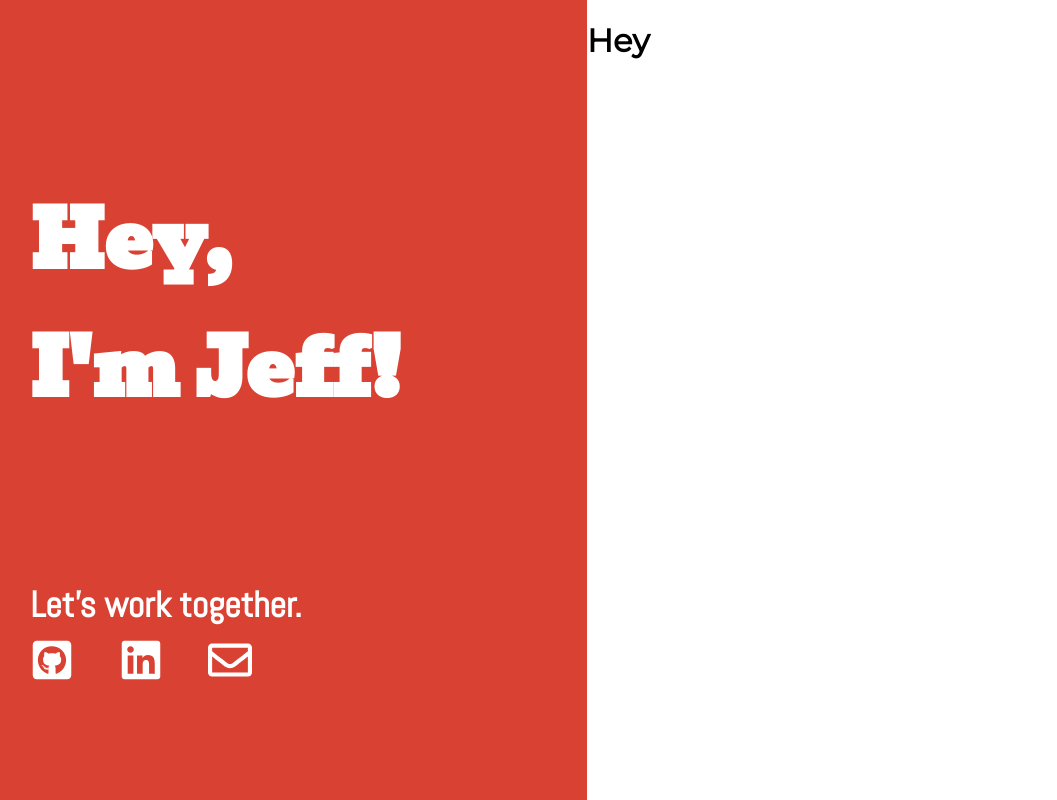
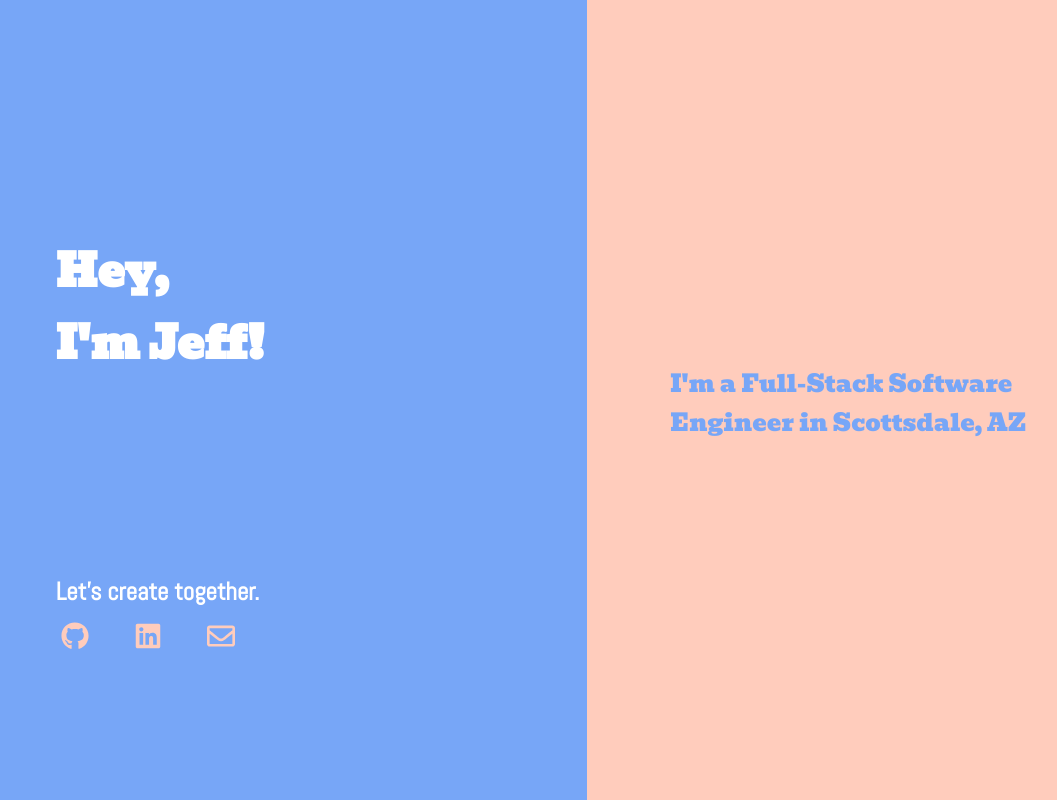
Before and after one commit to JTSwisher/Portfolio, a React (Create React App) app: page / in a window 1280 px wide. Shown: the whole page, without its empty margins (53-1110 px from the left). Built offline with nearby package versions, Linux system fonts and the light colour scheme.

Commit message:
home container styling layout changes

```diff
--- a/src/App.css
+++ b/src/App.css
@@ -1,9 +1,9 @@
 html, body {
-  font-family: 'Montserrat', sans-serif;
-  height: 100%;
-  width: 100%;
   margin: 0;
-  background-repeat:no-repeat;
+  padding: 0;
+  box-sizing: border-box;
+  overflow-x: hidden;
+  overflow-y: auto;
 }
 
 .flex-container {
@@ -11,20 +11,21 @@ html, body {
 }
 
 /* home container styles */
+/* left side */
 .home-left-side {
   width: 50vw;
   height: 100vh;
   display: flex;
   flex-direction: column;
   justify-content: space-evenly;
-  background-color: #d94133;
+  background-color: #77A6F7;
   color: white;
 }
 
 .greeting-left {
   font-family: 'Bevan', cursive;
-  margin: 0;
-  font-size: 5em;
+  font-size: 45px;
+  font-weight: bold;
 }
 
 #greeting-left {
@@ -33,35 +34,61 @@ html, body {
   width: 100%;
   align-items: flex-start;
   margin-top: 10%;
-  padding-left: 13%;
+  padding-left: 17%;
+  overflow: hidden;
 
 }
 
 .contact-greeting-left {
-  font-family: 'Abel';
   display: flex;
   flex-direction: column;
-  margin-left: 13%;
+  margin-left: 17%;
 
 }
 
 #contact-greeting-left {
-  font-size: 2.25em;
+  font-family: 'Abel';
+  font-size: 25px;
   margin-bottom: 10px;
+  color:  white;
 }
 
-
+.contact {
+  padding: 5px;
+  display: flex;
+  width: 50%;
+}
 
 #home-icons {
-  font-size: 2.75em;
+  font-size: 1.75em;
   margin-right: 45px;
-  color: white;
+  justify-content: flex-start;
+  color: #FFCCBC;
 }
 
+/* right side */
 .home-right-side {
-  position: fixed;
-  width: 50%;
-  height: 100%;
-  right: 0;
-  background-color: white;
+  width: 50vw;
+  height: 100vh;
+  display: flex;
+  flex-direction: column;
+  justify-content: space-evenly;
+  background-color: #FFCCBC;
 }
+
+.greeting-right {
+  display: flex;
+  flex-direction: column;
+  width: 100%;
+  align-items: flex-start;
+  margin-top: 1%;
+  padding-left: 13%;
+}
+
+#title-greeting-right {
+  font-family: 'Bevan', cursive;
+  width: 70%;
+  overflow: hidden;
+  font-size: 1.5em;
+  color: #77A6F7;
+}
--- a/src/containers/home/components/LeftSide.js
+++ b/src/containers/home/components/LeftSide.js
@@ -1,6 +1,6 @@
 import React from 'react';
 import Typewriter from 'typewriter-effect';
-import { FaGithubSquare, FaLinkedin, FaRegEnvelope, } from 'react-icons/fa';
+import { FaGithub, FaLinkedin, FaRegEnvelope, } from 'react-icons/fa';
 
 
 function LeftSide() {
@@ -15,9 +15,9 @@ function LeftSide() {
                 /></h1>
             </div>
             <div className="contact-greeting-left">
-                    <p id="contact-greeting-left"><strong>Let's work together.</strong></p>
+                    <p id="contact-greeting-left"><strong>Let's create together.</strong></p>
                     <address className="contact">
-                        <a href="https://github.com/JTSwisher" target="_blank" rel="noopener noreferrer"><FaGithubSquare id="home-icons" /></a>
+                        <a href="https://github.com/JTSwisher" target="_blank" rel="noopener noreferrer"><FaGithub id="home-icons" /></a>
                         <a href="https://www.linkedin.com/in/jeffswisher/" target="_blank" rel="noopener noreferrer"><FaLinkedin id ="home-icons" /></a>
                         <a href="mailto:jefftswisher@gmail.com"><FaRegEnvelope id="home-icons" /></a>
                     </address>
--- a/src/containers/home/components/RightSide.js
+++ b/src/containers/home/components/RightSide.js
@@ -3,7 +3,9 @@ import React from 'react'
 function RightSide() {
     return (
         <div className="home-right-side">
-            <h1>Hey</h1>
+            <div className="greeting-right">
+                <p id="title-greeting-right">I'm a Full-Stack Software Engineer in Scottsdale, AZ</p>
+            </div>
         </div>
     )
 }
```
